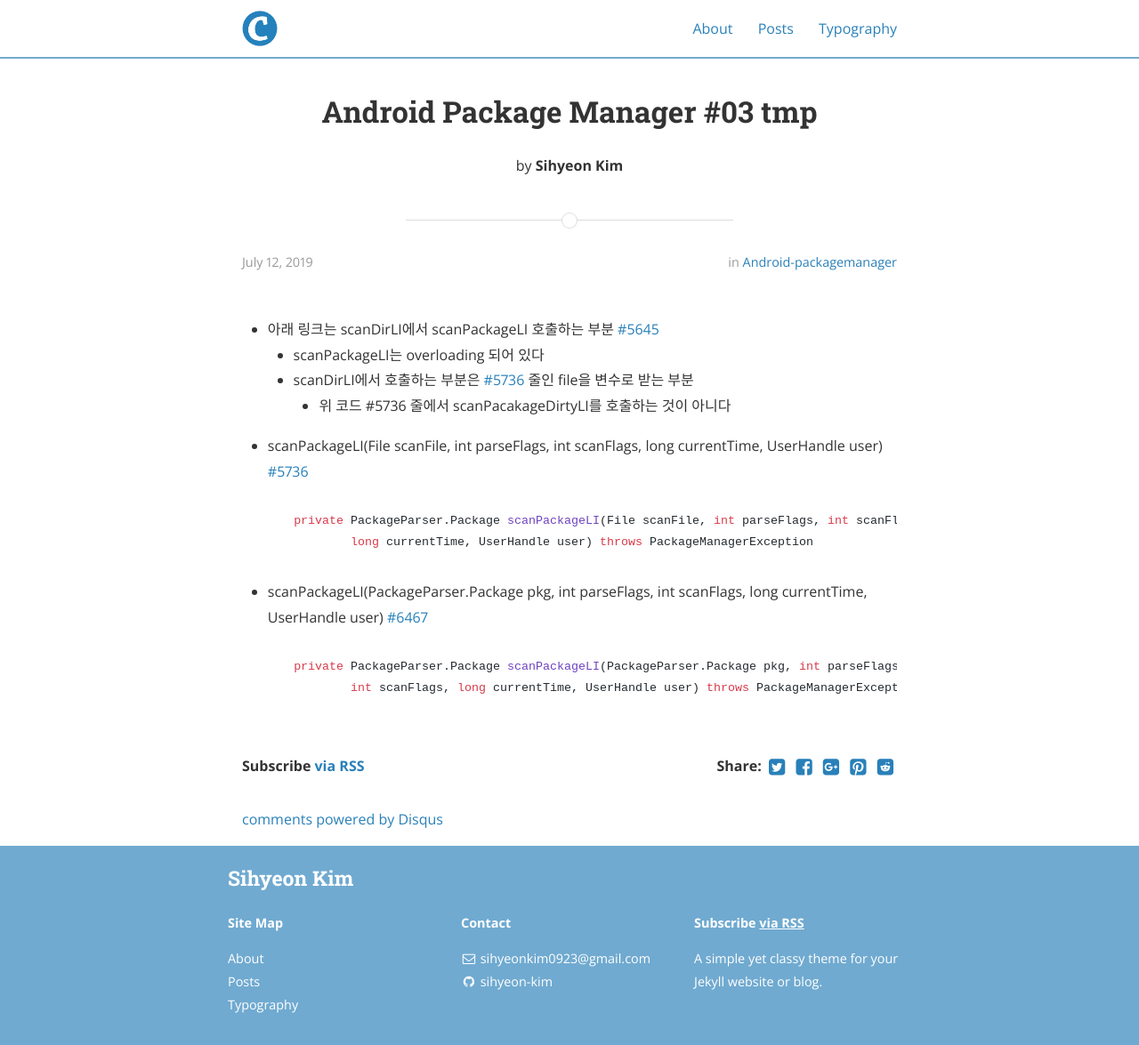
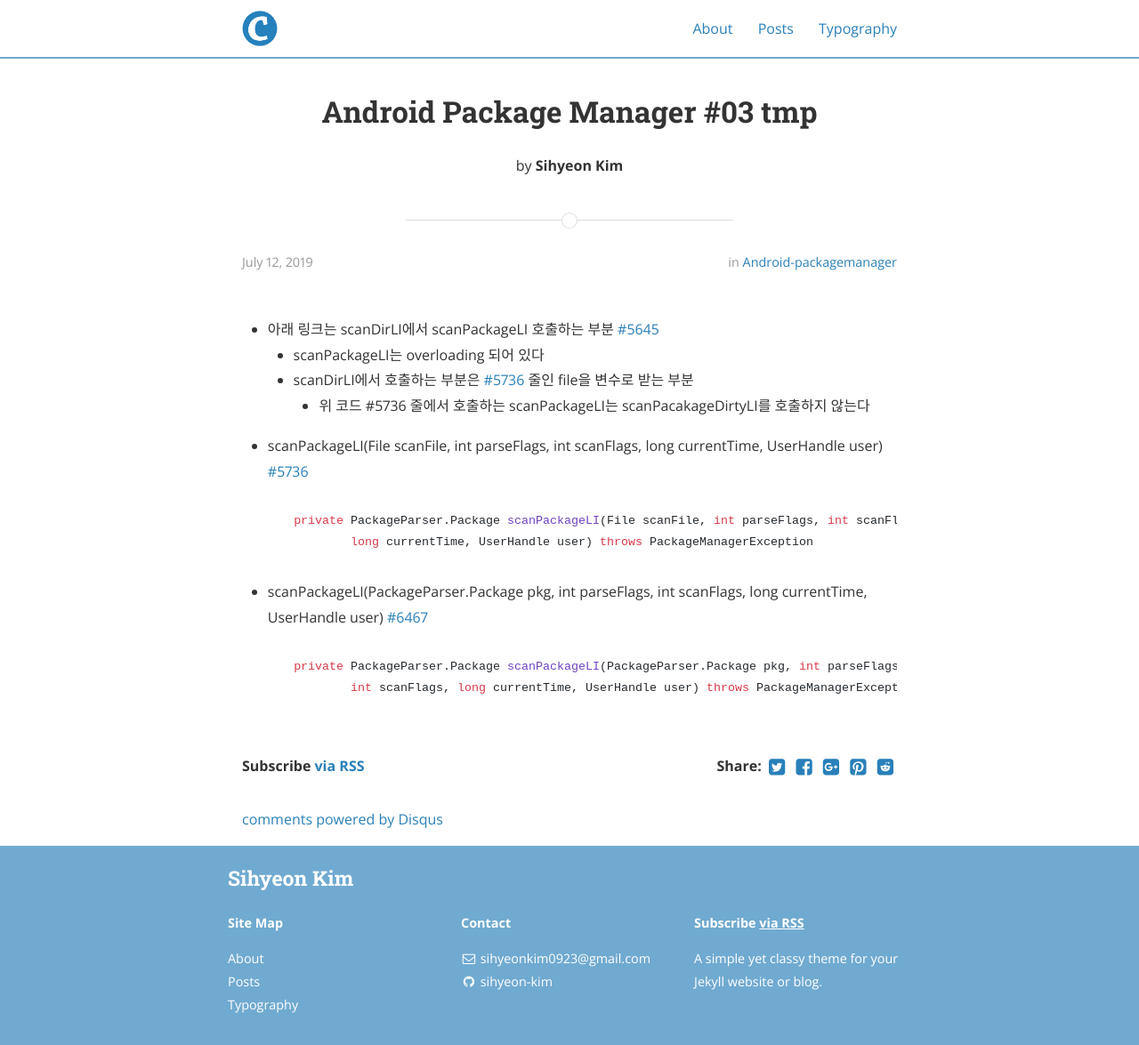
Before and after one commit to sihyeon-kim/sihyeon-kim.github.io, a Jekyll site: the page built from _posts/2019-07-12-Android-Package-Manager-#02-tmp.markdown, in a window 1280 px wide. Shown: the whole page at 89% size. Built offline with Jekyll 4.4.1, drawn with Linux system fonts in a browser that asks for light colours; nearby versions of some CDN libraries; comment, search, counter and statistics services are not loaded.

Commit message:
Update 2019-07-12-Android-Package-Manager-#02-tmp.markdown

```diff
--- a/_posts/2019-07-12-Android-Package-Manager-#02-tmp.markdown
+++ b/_posts/2019-07-12-Android-Package-Manager-#02-tmp.markdown
@@ -9,7 +9,7 @@ categories: android-packagemanager
 - 아래 링크는 scanDirLI에서 scanPackageLI 호출하는 부분 [ #5645 ](https://android.googlesource.com/platform/frameworks/base/+/refs/tags/android-6.0.1_r77/services/core/java/com/android/server/pm/PackageManagerService.java#5645)
   - scanPackageLI는 overloading 되어 있다
   - scanDirLI에서 호출하는 부분은 [ #5736 ](https://android.googlesource.com/platform/frameworks/base/+/refs/tags/android-6.0.1_r77/services/core/java/com/android/server/pm/PackageManagerService.java#5732) 줄인 file을 변수로 받는 부분
-    - 위 코드 #5736 줄에서 scanPacakageDirtyLI를 호출하는 것이 아니다
+    - 위 코드 #5736 줄에서 호출하는 scanPackageLI는 scanPacakageDirtyLI를 호출하지 않는다
 
 
 - scanPackageLI(File scanFile, int parseFlags, int scanFlags, long currentTime, UserHandle user) [ #5736 ](https://android.googlesource.com/platform/frameworks/base/+/refs/tags/android-6.0.1_r77/services/core/java/com/android/server/pm/PackageManagerService.java#5732)
```
